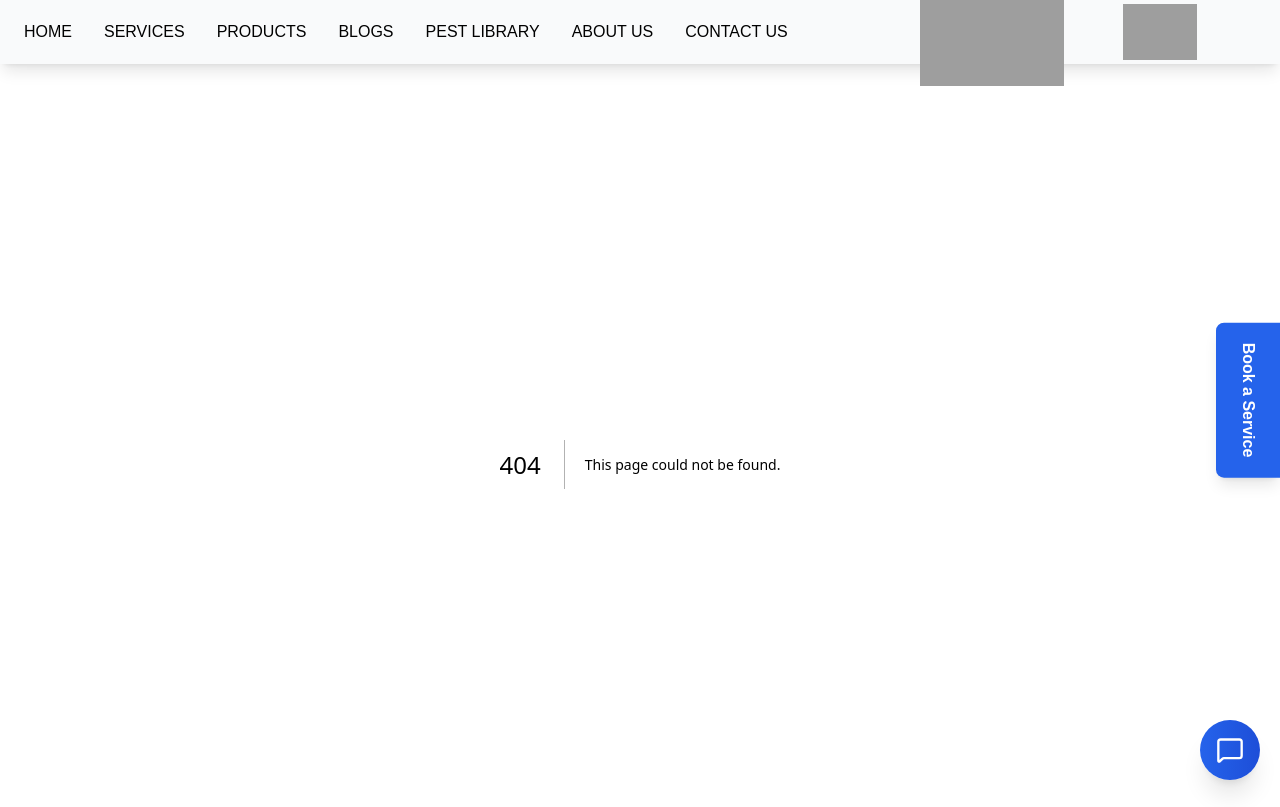
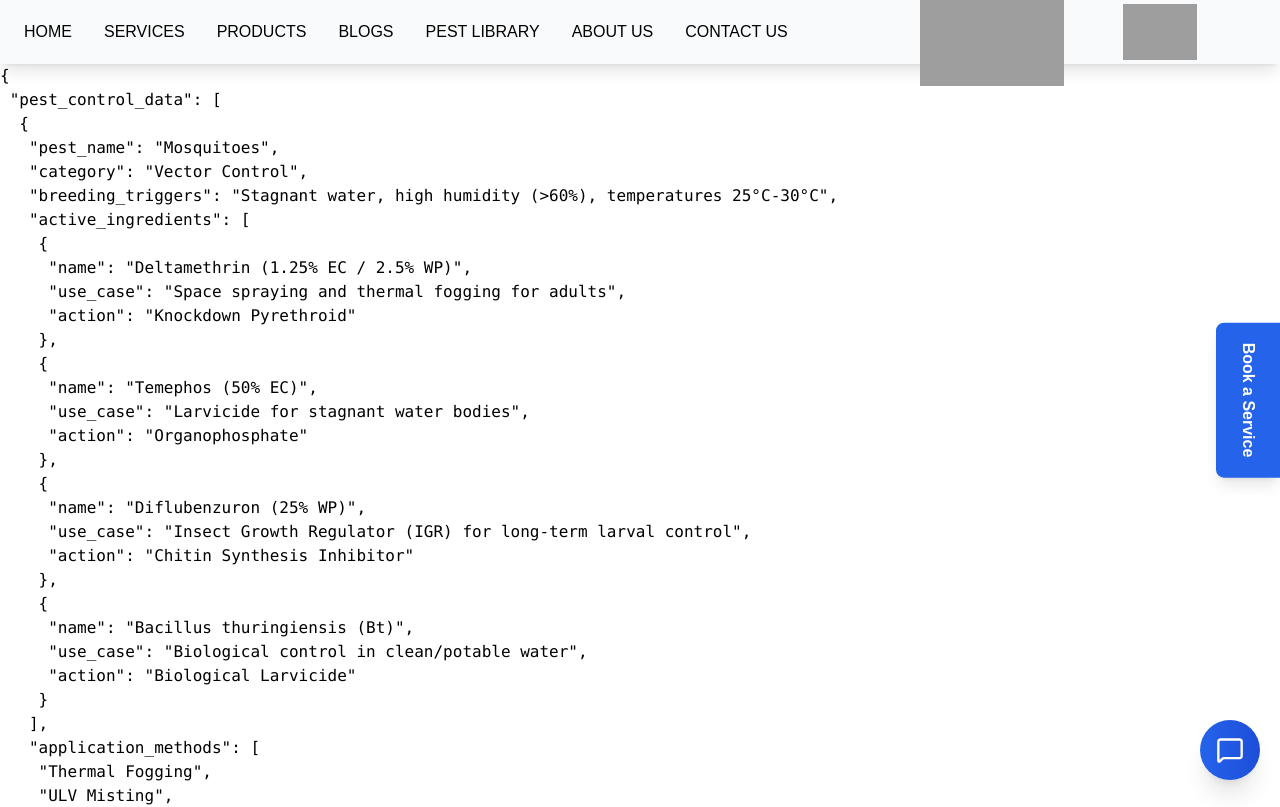
Before and after one commit to epcorn/Express_Pesticides_Website, a Next.js app: page /pest-data in a window 1280 px wide. Before the commit this address had no page. Shown: the top 807 px of the page. Built offline with nearby package versions, Linux system fonts and the light colour scheme; grey boxes are pictures that could not be loaded.

Commit message:
added sms

```diff
--- a/jsconfig.json
+++ b/jsconfig.json
@@ -3,6 +3,8 @@
     "baseUrl": "src",
     "paths": {
       "@/*": ["*"]
-    }
+    },
+    "module": "esnext",
+    "moduleResolution": "node"
   }
 }
--- a/next.config.mjs
+++ b/next.config.mjs
@@ -1,11 +1,12 @@
-// next.config.mjs
-
 /** @type {import('next').NextConfig} */
 const nextConfig = {
   reactStrictMode: true,
-  output:'standalone',
-  eslint:{ignoreDuringBuilds:true},
+  output: 'standalone',
+  eslint: {
+    ignoreDuringBuilds: true,
+  },
   images: {
+    unoptimized: true, // Moved here
     remotePatterns: [
       {
         protocol: 'https',
@@ -14,7 +15,6 @@ const nextConfig = {
       },
     ],
   },
-
 };
 
 export default nextConfig;
--- a/src/app/page.js
+++ b/src/app/page.js
@@ -4,7 +4,6 @@ import WhyChooseUs from "@/components/WhyChooseUs";
 import OurClients from "@/components/OurClients";
 import FAQ from "@/components/FAQ";
 import Footer from "@/components/Footer";
-
 
 export default function HomePage() {
   return (
--- /dev/null
+++ b/src/app/pest-data/page.js
@@ -0,0 +1,12 @@
+"use client";
+import PestData from "@/components/PestData";
+
+function page() {
+  return (
+    <div>
+      <PestData />
+    </div>
+  );
+}
+
+export default page;
--- a/src/components/BookServiceModal.jsx
+++ b/src/components/BookServiceModal.jsx
@@ -7,7 +7,7 @@ import { servicesData } from "../app/services/lib/ServiceData.js";
 import { holidays, mockPincodes } from "@/data/bookservicemodelData.js";
 import postalcodes from "postalcodes-india"
 
-export default function BookServiceModal() {
+function BookServiceModal() {
   const [isOpen, setIsOpen] = useState(false);
   const [pincode, setPincode] = useState("");
   const [isPincodeValid, setIsPincodeValid] = useState(false);
@@ -317,7 +317,6 @@ export default function BookServiceModal() {
       document.body.style.overflow = "auto"
   }, [isOpen])
 
-
   //testing purpose
   const anotherSubmit = (e) => {
     e.preventDefault();
@@ -325,6 +324,7 @@ export default function BookServiceModal() {
     setFormData((prev) => ({ ...prev, [name]: value }));
     if (formData) console.log(formData)
   }
+
 
   return (
     <>
@@ -354,6 +354,7 @@ export default function BookServiceModal() {
                 <>
                   <label className="font-medium">Enter Pincode:</label>
                   <input
+                    type="number"
                     value={pincode}
                     onChange={(e) => setPincode(e.target.value)}
                     className="w-full px-3 py-2 border rounded"
@@ -567,6 +568,7 @@ export default function BookServiceModal() {
                     />
                     <input
                       name="phone"
+                      type="tel"
                       placeholder="Phone Number"
                       value={formData.phone}
                       onChange={handleChange}
@@ -575,6 +577,7 @@ export default function BookServiceModal() {
                     />
                     <input
                       name="email"
+                      type="email"
                       placeholder="Email Address"
                       value={formData.email}
                       onChange={handleChange}
@@ -583,6 +586,7 @@ export default function BookServiceModal() {
                     />
                     <input
                       name="serviceAddress1"
+                      type="text"
                       placeholder="Address Line 1 (Building/Office Name)"
                       value={formData.serviceAddress1}
                       onChange={handleChange}
@@ -604,7 +608,7 @@ export default function BookServiceModal() {
                       className="border px-3 py-2 rounded w-full mb-2"
                     />
                     <input
-                      type="text"
+                      type="number"
                       name="servicePincode"
                       placeholder="Pincode"
                       value={formData.servicePincode}
@@ -659,6 +663,7 @@ export default function BookServiceModal() {
                       <>
                         <input
                           name="billName"
+                          type="text"
                           placeholder="Full Name"
                           value={formData.billName}
                           onChange={handleChange}
@@ -667,6 +672,7 @@ export default function BookServiceModal() {
                         />
                         <input
                           name="billPhone"
+                          type="tel"
                           placeholder="Phone Number"
                           value={formData.billPhone}
                           onChange={handleChange}
@@ -675,6 +681,7 @@ export default function BookServiceModal() {
                         />
                         <input
                           name="billEmail"
+                          type="email"
                           placeholder="Email Address"
                           value={formData.billEmail}
                           onChange={handleChange}
@@ -705,6 +712,7 @@ export default function BookServiceModal() {
                         />
                         <input
                           name="billingPincode"
+                          type="number"
                           placeholder="Pincode"
                           value={formData.billingPincode}
                           onChange={handleChange}
@@ -814,3 +822,6 @@ export default function BookServiceModal() {
     </>
   );
 }
+
+
+export default BookServiceModal;
--- a/src/components/CheckSms.jsx
+++ /dev/null
@@ -1,33 +0,0 @@
-"use client"
-
-import axios from "axios"
-
-function CheckSms() {
-
-  const BASE_URL = 'https://api.textbee.dev/api/v1'
-  const API_KEY = process.env.NEXT_PUBLIC_TEXT_BEE_API
-  const DEVICE_ID = process.env.NEXT_PUBLIC_TEXT_BEE_DEVICE_ID
-
-  async function handleSMS() {
-    const response = await axios.post(
-      `${BASE_URL}/gateway/devices/${DEVICE_ID}/send-sms`,
-      {
-        recipients: ['9223453450'],
-        message: 'Hello from TextBee!'
-      },
-      { headers: { 'x-api-key': API_KEY } }
-    )
-    console.log(response.data)
-  }
-
-  return (
-    <>
-      <button onClick={handleSMS} className='bg-black text-white'>
-        send msg
-      </button>
-
-    </>
-  )
-}
-
-export default CheckSms
--- /dev/null
+++ b/src/components/PestData.jsx
@@ -0,0 +1,15 @@
+import data from '@/data/pestData.json'
+
+function PestData() {
+  const location = ``
+  console.log(navigator.geolocation.getCurrentPosition)
+
+  return (
+    <div>
+
+      <pre>{JSON.stringify(data, null, 1)}</pre>
+    </div>
+  )
+}
+
+export default PestData
--- /dev/null
+++ b/src/data/pestData.json
@@ -0,0 +1,110 @@
+{
+  "pest_control_data": [
+    {
+      "pest_name": "Mosquitoes",
+      "category": "Vector Control",
+      "breeding_triggers": "Stagnant water, high humidity (>60%), temperatures 25°C-30°C",
+      "active_ingredients": [
+        {
+          "name": "Deltamethrin (1.25% EC / 2.5% WP)",
+          "use_case": "Space spraying and thermal fogging for adults",
+          "action": "Knockdown Pyrethroid"
+        },
+        {
+          "name": "Temephos (50% EC)",
+          "use_case": "Larvicide for stagnant water bodies",
+          "action": "Organophosphate"
+        },
+        {
+          "name": "Diflubenzuron (25% WP)",
+          "use_case": "Insect Growth Regulator (IGR) for long-term larval control",
+          "action": "Chitin Synthesis Inhibitor"
+        },
+        {
+          "name": "Bacillus thuringiensis (Bt)",
+          "use_case": "Biological control in clean/potable water",
+          "action": "Biological Larvicide"
+        }
+      ],
+      "application_methods": ["Thermal Fogging", "ULV Misting", "Indoor Residual Spray (IRS)"],
+      "precautions": ["Cover water tanks", "Avoid spraying near fish ponds (toxic to aquatic life)", "Ensure no humans/pets in the room during fogging"]
+    },
+    {
+      "pest_name": "Rodents",
+      "category": "Structural Pests",
+      "breeding_triggers": "Monsoon/Spring; presence of food waste and cluttered burrows",
+      "active_ingredients": [
+        {
+          "name": "Bromadiolone (0.005% RB)",
+          "use_case": "Indoor/Outdoor baiting blocks",
+          "action": "Second-gen Anticoagulant"
+        },
+        {
+          "name": "Zinc Phosphide (80%)",
+          "use_case": "Acute poisoning for heavy infestations (Burrow baiting)",
+          "action": "Acute Toxicant (Phosphine Gas)"
+        },
+        {
+          "name": "Coumatetralyl (0.0375%)",
+          "use_case": "Tracking powder or liquid baiting",
+          "action": "First-gen Anticoagulant"
+        }
+      ],
+      "application_methods": ["Bait Stations", "Glue Traps (Mechanical)", "Burrow Fumigation"],
+      "precautions": ["Use tamper-resistant bait stations", "Keep Vitamin K1 as antidote", "Dispose of carcasses strictly to prevent secondary poisoning of pets"]
+    },
+    {
+      "pest_name": "Bedbugs",
+      "category": "Structural/Public Health",
+      "breeding_triggers": "High human turnover, warm indoor temperatures, travel seasons",
+      "active_ingredients": [
+        {
+          "name": "Clothianidin (Sumi Pride)",
+          "use_case": "Residual spray on furniture and mattress seams",
+          "action": "Neonicotinoid"
+        },
+        {
+          "name": "Hydroprene (Gentrol)",
+          "use_case": "Mixing with spray to prevent nymphs from maturing",
+          "action": "Insect Growth Regulator (IGR)"
+        },
+        {
+          "name": "Propoxur (20% EC)",
+          "use_case": "Spot treatment for heavy infestations",
+          "action": "Carbamate (High Knockdown)"
+        },
+        {
+          "name": "Silica Gel / Diatomaceous Earth",
+          "use_case": "Dusting in wall voids and electrical outlets",
+          "action": "Desiccant (Physical Kill)"
+        }
+      ],
+      "application_methods": ["Crack & Crevice Injection", "Steam Treatment", "Residual Spraying"],
+      "precautions": ["Wash linen at >60°C", "Do not spray directly on skin-contact surfaces of mattresses without proper drying", "Seal treated rooms for 4-6 hours"]
+    },
+    {
+      "pest_name": "Honey Bees",
+      "category": "Beneficial Insects / Pollinators",
+      "breeding_triggers": "Spring/Flowering seasons",
+      "active_ingredients": [
+        {
+          "name": "N/A (Relocation Preferred)",
+          "use_case": "Safe removal of hives to prevent stinging hazards",
+          "action": "Mechanical Removal"
+        },
+        {
+          "name": "Essential Oils (Menthol/Thymol)",
+          "use_case": "Temporary repellent to prevent hive building",
+          "action": "Natural Repellent"
+        }
+      ],
+      "application_methods": ["Smoke pacification", "Manual hive relocation", "Bee-proofing (seal entry points)"],
+      "precautions": ["DO NOT USE PESTICIDES unless there is an immediate life threat (Anaphylaxis)", "Contact a local beekeeper first", "Use full protective bee suits"]
+    }
+  ],
+  "technical_metadata": {
+    "version": "1.2.0",
+    "region_standard": "CIBRC (India) / EPA (Global)",
+    "last_updated": "2026-05-02"
+  }
+}
```
Also changed, not shown: package.json (+5 -8 lines), 1 other file (tests, documents, lock files or other folders). Lines whose indentation alone changed are shown as unchanged.
